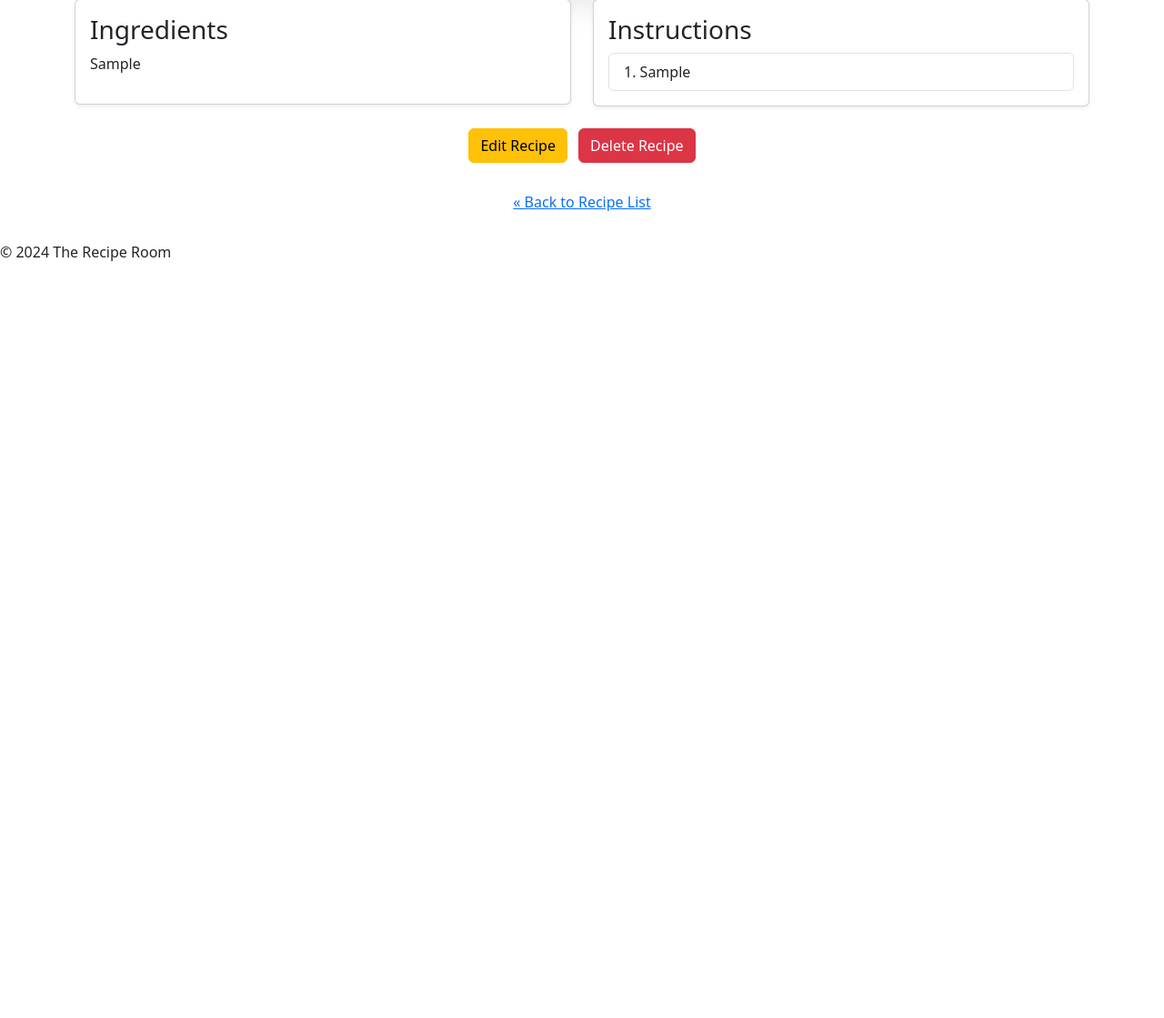
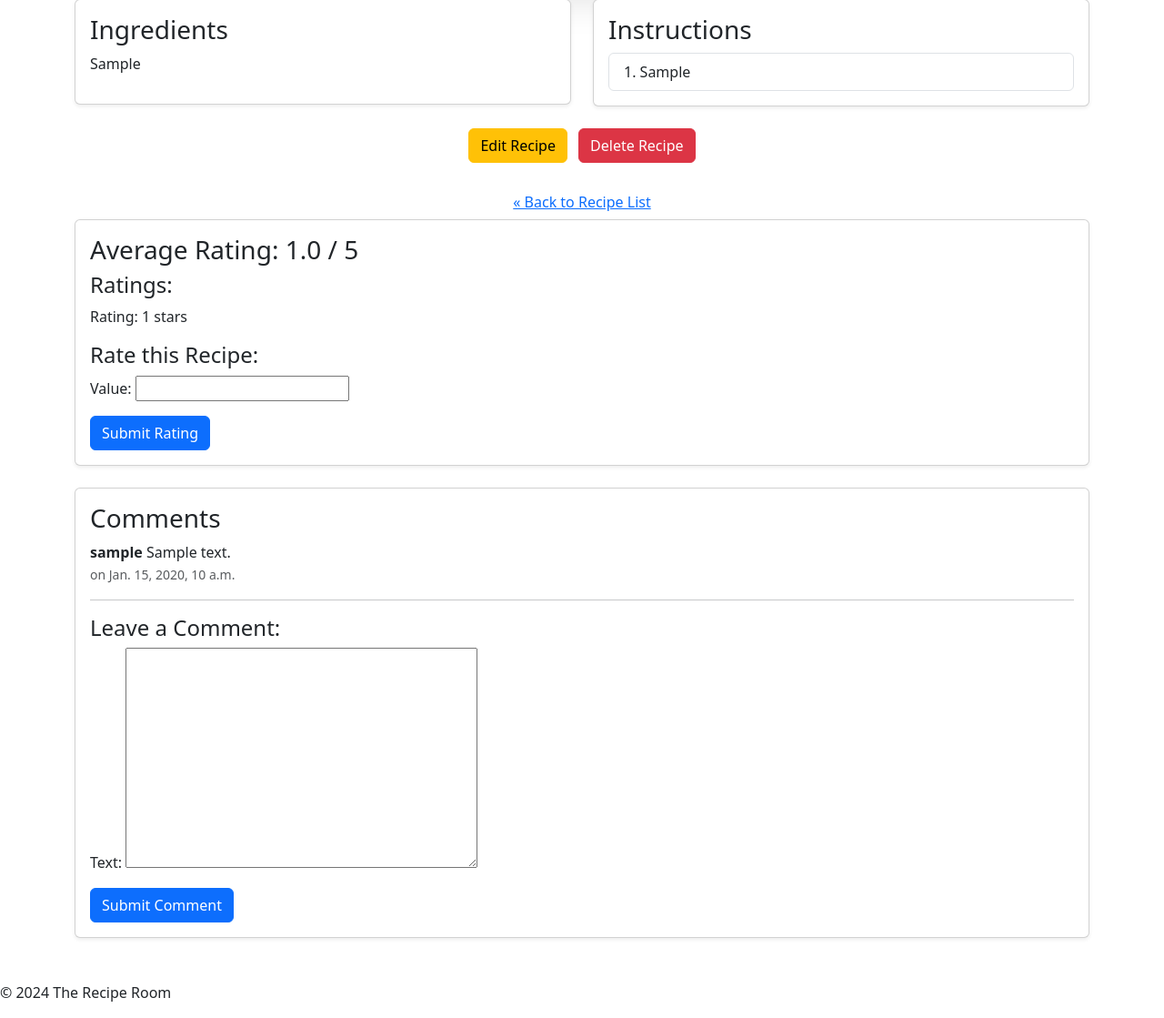
Before and after one commit to CiaranBrain/The-Recipe-Room, a Django app: page /recipe/1/ in a window 1280 px wide. Shown: the part 560-1679 px from the top of the page at 91% size. Before the commit the page ends 847 px from the top, so only its background shows below. Run offline with Django 5.2, Linux system fonts and the light colour scheme; tables that the repository leaves empty hold one stand-in row (values such as "Sample post"); grey boxes marked "Sample" are stand-in pictures.

Commit message:
added comment and rating model, basic css/usage

```diff
--- a/recipe_room/recipes/forms.py
+++ b/recipe_room/recipes/forms.py
@@ -1,5 +1,5 @@
 from django import forms
-from .models import Recipe
+from .models import Recipe, Comment, Rating
 
 class RecipeForm(forms.ModelForm):
     class Meta:
@@ -12,3 +12,14 @@ class RecipeForm(forms.ModelForm):
             'instructions': forms.Textarea(attrs={'class': 'form-control', 'placeholder': 'Instructions'}),
             'image': forms.ClearableFileInput(attrs={'class': 'form-control'}),
         }
+
+class CommentForm(forms.ModelForm):
+    class Meta:
+        model = Comment
+        fields = ['text']
+
+
+class RatingForm(forms.ModelForm):
+    class Meta:
+        model = Rating
+        fields = ['value']
--- a/recipe_room/recipes/models.py
+++ b/recipe_room/recipes/models.py
@@ -1,5 +1,5 @@
 from django.db import models
-
+from django.contrib.auth.models import User
 
 class Recipe(models.Model):
     """Represents a recipe with detailed information and an image."""
@@ -17,4 +17,39 @@ class Recipe(models.Model):
     def get_image_url(self):
         if self.image:
             return self.image.url
-        return '\static\images\no_image.png'
+        return '/static/images/no_image.png'
+
+    def average_rating(self):
+        """Calculate the average rating for the recipe."""
+        ratings = self.ratings.all()  # Access all related ratings
+        if ratings.exists():
+            return sum(rating.value for rating in ratings) / ratings.count()
+        return 0  # Return 0 if no ratings are available
+
+
+class Comment(models.Model):
+    """Represents a comment on a recipe."""
+    recipe = models.ForeignKey(Recipe, related_name='comments', on_delete=models.CASCADE)
+    user = models.ForeignKey(User, on_delete=models.SET_NULL, null=True, blank=True)
+    text = models.TextField()
+    created_on = models.DateTimeField(auto_now_add=True)
+
+    def __str__(self):
+        return f"Comment by {self.user.username if self.user else 'Anonymous'} on {self.recipe}"
+
+
+class Rating(models.Model):
+    """Represents a rating for a recipe."""
+    recipe = models.ForeignKey(Recipe, related_name='ratings', on_delete=models.CASCADE)
+    user = models.ForeignKey(User, on_delete=models.SET_NULL, null=True, blank=True)
+    value = models.IntegerField()  # Rating value, 1-5
+    created_on = models.DateTimeField(auto_now_add=True)
+
+    class Meta:
+        constraints = [
+            models.CheckConstraint(check=models.Q(value__gte=1, value__lte=5), name='rating_range'),
+            models.UniqueConstraint(fields=['user', 'recipe'], name='unique_user_recipe_rating')
+        ]
+
+    def __str__(self):
+        return f"Rating of {self.value} for {self.recipe} by {self.user.username if self.user else 'Anonymous'}"
--- a/recipe_room/recipes/templates/recipes/recipe_detail.html
+++ b/recipe_room/recipes/templates/recipes/recipe_detail.html
@@ -56,7 +56,7 @@
             </div>
         </div>
 
-        <!-- Edit and Delete Buttons -->
+        <!-- Buttons Section -->
         <div class="row mb-4">
             <div class="col text-center">
                 <button id="edit-btn" class="btn btn-warning me-2" data-url="{% url 'recipe_edit' recipe.id %}">Edit Recipe</button>
@@ -70,9 +70,81 @@
                 <a href="{% url 'recipe_list' %}" class="btn btn-link">&laquo; Back to Recipe List</a>
             </div>
         </div>
+
+        <!-- Recipe Rating Section -->
+        <div class="row mb-4">
+            <div class="col-lg-12">
+                <div class="card shadow-sm">
+                    <div class="card-body">
+                        <h3 class="card-title">Average Rating: {{ average_rating }} / 5</h3>
+
+                        <!-- Display Ratings -->
+                        <h4>Ratings:</h4>
+                        <ul class="list-unstyled">
+                            {% for rating in ratings %}
+                                <li>Rating: {{ rating.value }} stars</li>
+                            {% empty %}
+                                <li>No ratings yet.</li>
+                            {% endfor %}
+                        </ul>
+
+                        <!-- Rating Form -->
+                        <h4>Rate this Recipe:</h4>
+                        {% if user_rating %}
+                            <p class="text-info">You have already rated this recipe. Your rating: {{ user_rating.value }} stars</p>
+                        {% else %}
+                            <form method="POST" class="d-inline">
+                                {% csrf_token %}
+                                {{ rating_form.as_p }}
+                                <button type="submit" name="rating_submit" class="btn btn-primary">Submit Rating</button>
+                            </form>
+                        {% endif %}
+                    </div>
+                </div>
+            </div>
+        </div>
+
+        <!-- Comments Section -->
+        <div class="row mb-4">
+            <div class="col-lg-12">
+                <div class="card shadow-sm">
+                    <div class="card-body">
+                        <h3 class="card-title">Comments</h3>
+
+                        <!-- Display Comments -->
+                        <ul class="list-unstyled">
+                            {% for comment in comments %}
+                                <li>
+                                    <strong>
+                                        {% if comment.user %}
+                                            {{ comment.user.username }}
+                                        {% else %}
+                                            Anonymous
+                                        {% endif %}
+                                    </strong>
+                                    {{ comment.text }} <br>
+                                    <small class="text-muted">on {{ comment.created_on }}</small>
+                                </li>
+                                <hr>
+                            {% empty %}
+                                <li>No comments yet. Be the first to comment!</li>
+                            {% endfor %}
+                        </ul>
+
+                        <!-- Comment Form -->
+                        <h4>Leave a Comment:</h4>
+                        <form method="POST">
+                            {% csrf_token %}
+                            {{ comment_form.as_p }}
+                            <button type="submit" name="comment_submit" class="btn btn-primary">Submit Comment</button>
+                        </form>
+                    </div>
+                </div>
+            </div>
+        </div>
     </div>
 
-    <!-- Modal for Editing Recipe -->
+    <!-- Edit Recipe Modal -->
     <div id="edit-modal" class="modal fade" tabindex="-1" aria-labelledby="editModalLabel" aria-hidden="true">
         <div class="modal-dialog modal-xl">
             <div class="modal-content">
@@ -83,27 +155,22 @@
                 <div class="modal-body">
                     <form id="edit-recipe-form" method="POST" enctype="multipart/form-data" action="{% url 'recipe_edit' recipe.id %}">
                         {% csrf_token %}
-                        <!-- Title -->
                         <div class="mb-3">
                             <label for="title" class="form-label">Title</label>
                             <input type="text" id="title" name="title" value="{{ recipe.title }}" class="form-control" required>
                         </div>
-                        <!-- Ingredients -->
                         <div class="mb-3">
                             <label for="ingredients" class="form-label">Ingredients</label>
                             <textarea id="ingredients" name="ingredients" class="form-control" rows="4" required>{{ recipe.ingredients }}</textarea>
                         </div>
-                        <!-- Instructions -->
                         <div class="mb-3">
                             <label for="instructions" class="form-label">Instructions</label>
                             <textarea id="instructions" name="instructions" class="form-control" rows="4" required>{{ recipe.instructions }}</textarea>
                         </div>
-                        <!-- Image -->
                         <div class="mb-3">
                             <label for="image" class="form-label">Image</label>
                             <input type="file" id="image" name="image" class="form-control">
                         </div>
-                        <!-- Modal Footer -->
                         <div class="modal-footer">
                             <button type="submit" class="btn btn-primary">Save Changes</button>
                             <button type="button" class="btn btn-secondary" data-bs-dismiss="modal">Cancel</button>
@@ -113,8 +180,6 @@
             </div>
         </div>
     </div>
-</div>
-
 {% endblock %}
 
 {% block extra_js %}
--- a/recipe_room/recipes/views.py
+++ b/recipe_room/recipes/views.py
@@ -1,9 +1,9 @@
 from django.core.paginator import Paginator
 from django.shortcuts import render, get_object_or_404, redirect
-from .models import Recipe
-from .forms import RecipeForm
+from .models import Recipe, Comment, Rating
+from .forms import RecipeForm, CommentForm, RatingForm
 from django.http import JsonResponse
-from django.views.decorators.http import require_POST
+from django.contrib.auth.decorators import login_required
 
 def recipe_list(request):
     # Fetch all recipes and order them by a specific field, e.g., 'title'
@@ -21,17 +21,77 @@ def recipe_list(request):
 
     return render(request, 'recipes/recipe_list.html', context)
 
+from django.shortcuts import render, get_object_or_404, redirect
+from .models import Recipe, Comment, Rating
+from .forms import CommentForm, RatingForm
+from django.contrib.auth.decorators import login_required
+from django.db import IntegrityError
 
 def recipe_detail(request, recipe_id):
-    # Fetch the recipe or return a 404 if it doesn't exist
+    """View to display recipe details along with comments and ratings."""
+
     recipe = get_object_or_404(Recipe, id=recipe_id)
+    comments = recipe.comments.all()  # Get all comments related to the recipe
+    ratings = recipe.ratings.all()  # Get all ratings related to the recipe
+    average_rating = recipe.average_rating()  # Calculate average rating
 
-    # Set up the context dictionary to pass to the template
+    # Handle Comment Form
+    if request.method == 'POST' and 'comment_submit' in request.POST:
+        comment_form = CommentForm(request.POST)
+        if comment_form.is_valid():
+            comment = comment_form.save(commit=False)
+            comment.recipe = recipe
+            if request.user.is_authenticated:
+                comment.user = request.user
+            comment.save()
+            return redirect('recipe_detail', recipe_id=recipe.id)
+    else:
+        comment_form = CommentForm()
+
+    # Check if the user has already rated this recipe
+    user_rating = None
+    if request.user.is_authenticated:
+        try:
+            user_rating = Rating.objects.get(recipe=recipe, user=request.user)
+        except Rating.DoesNotExist:
+            user_rating = None
+
+    # Handle Rating Form (Only allow rating if the user hasn't rated yet)
+    if request.method == 'POST' and 'rating_submit' in request.POST:
+        if not user_rating:
+            rating_form = RatingForm(request.POST)
+            if rating_form.is_valid():
+                rating = rating_form.save(commit=False)
+                rating.recipe = recipe
+                if request.user.is_authenticated:
+                    rating.user = request.user
+                rating.save()
+                return redirect('recipe_detail', recipe_id=recipe.id)
+        else:
+            # If the user has already rated, display a message or handle this case
+            return render(request, 'recipe_detail.html', {
+                'recipe': recipe,
+                'comments': comments,
+                'ratings': ratings,
+                'average_rating': average_rating,
+                'comment_form': comment_form,
+                'rating_form': RatingForm(),
+                'error_message': 'You have already rated this recipe.'
+            })
+    else:
+        rating_form = RatingForm()
+
     context = {
         'recipe': recipe,
+        'comments': comments,
+        'ratings': ratings,
+        'average_rating': average_rating,
+        'comment_form': comment_form,
+        'rating_form': rating_form,
+        'user_rating': user_rating
     }
+    return render(request, 'recipes/recipe_detail.html', context)
 
-    return render(request, 'recipes/recipe_detail.html', context)
 
 def publish_recipe(request):
     if request.method == 'POST':
```
Also changed, not shown: recipe_room/recipes/admin.py (+11 -1 lines), recipe_room/recipes/templates/recipes/create_recipe.html (added, +39 -0 lines), recipe_room/media/recipe_images/red-tea.jpg (added), recipe_room/media/recipe_images/red-tea_izWOtAo.jpg (added), recipe_room/media/recipe_images/red-tea_jDlCu94.jpg (added), recipe_room/media/recipe_images/red-tea_qVaL8jM.jpg (added), recipe_room/media/recipe_images/red-tea_r23Mh4Z.jpg (added), recipe_room/recipes/migrations/0005_alter_recipe_image_comment_rating.py (added).
